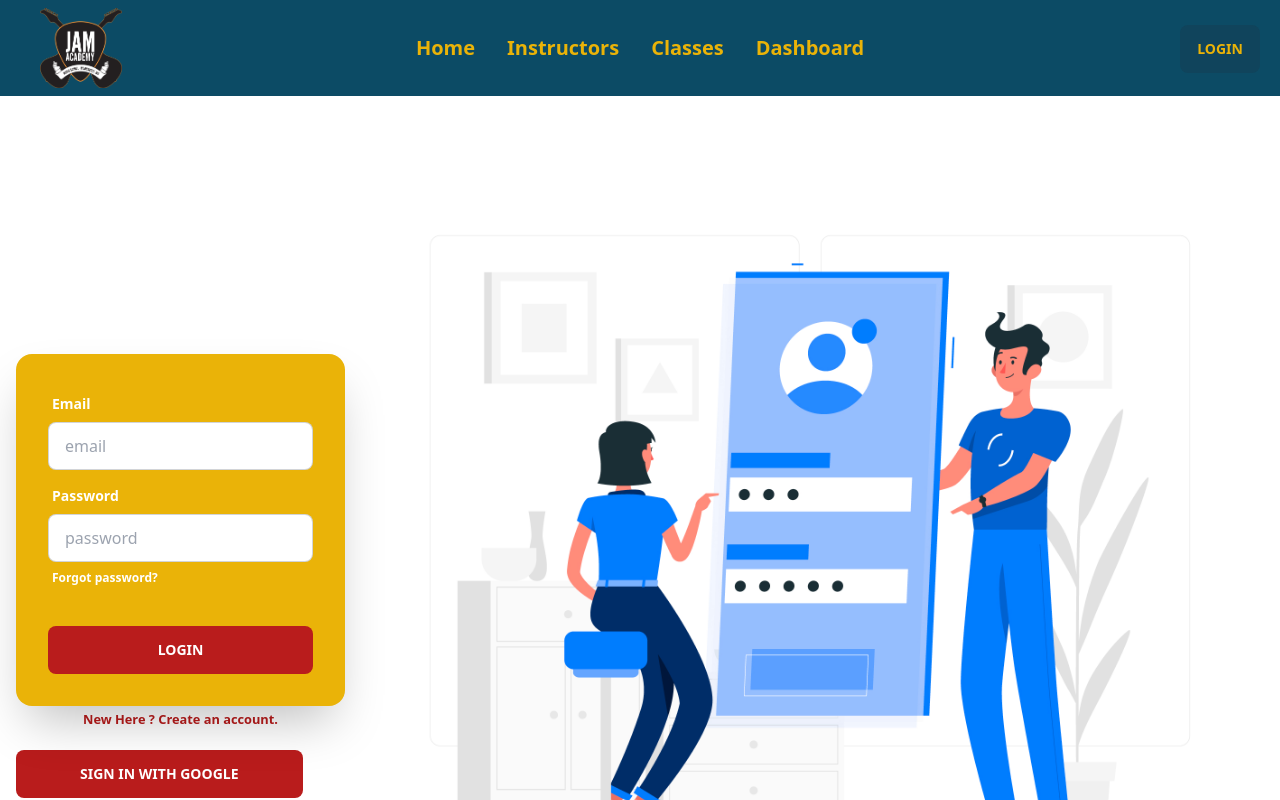
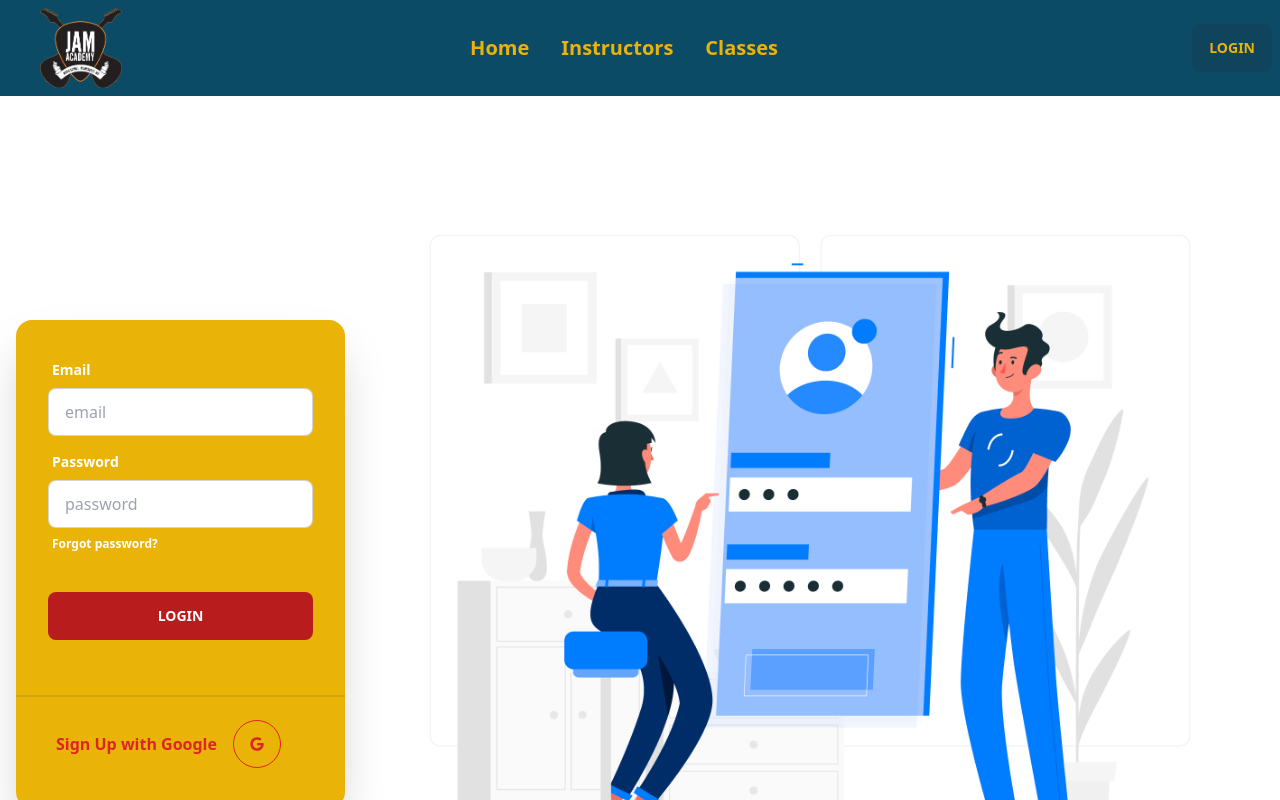
Before and after one commit to developerrahi98/summer-camp-client, a React (Vite) app: page /login in a window 1280 px wide. Shown: the top 800 px of the page. Built offline with nearby package versions, Linux system fonts and the light colour scheme; no server answers.

Commit message:
some bug fixed

```diff
--- a/src/Pages/Login/Login.jsx
+++ b/src/Pages/Login/Login.jsx
@@ -3,21 +3,9 @@ import image from "../../assets/Login/4957136.jpg";
 import { AuthContext } from "../../Providers/AuthProvider";
 import { Link, useLocation, useNavigate } from "react-router-dom";
 import Swal from "sweetalert2";
-import { app } from "../../Firebase/Firebase.config";
-import { GoogleAuthProvider, signInWithPopup } from "firebase/auth";
-import { getAuth } from "firebase/auth";
+import SocialLogin from "../SocialLogin/SocialLogin";
 
 const Login = () => {
-  const auth = getAuth(app);
-  const provider = new GoogleAuthProvider();
-  const handleGoogleSignIn = () => {
-    signInWithPopup(auth, provider)
-    .then(result => {
-        const user = result.user;
-        console.log(user);
-    })
-    .catch(err => {console.log(err);})
-  }
   const { signIn } = useContext(AuthContext);
   const navigate = useNavigate();
   const location = useLocation();
@@ -91,17 +79,15 @@ const Login = () => {
                 />
               </div>
             </form>
+            <div className="mb-10 text-red-600 font-bold">
+              <SocialLogin></SocialLogin>
+            </div>
           </div>
           <p className="font-bold text-red-700 text-center">
             <small>
               New Here ?<Link to="/signup"> Create an account.</Link>
             </small>
           </p>
-          <div className="mt-5">
-            <button onClick={handleGoogleSignIn} className="btn btn-active bg-red-700 border-0 text-white  px-16">
-              Sign In with Google
-            </button>
-          </div>
         </div>
       </div>
     </div>
--- a/src/Pages/Shared/Navbar/Navbar.jsx
+++ b/src/Pages/Shared/Navbar/Navbar.jsx
@@ -3,9 +3,9 @@ import logo from "../../../assets/Logo/NicePng_music-logo-png_1173833.png";
 import { useContext } from "react";
 import { AuthContext } from "../../../Providers/AuthProvider";
 
-
 const Navbar = () => {
   const { user, logOut } = useContext(AuthContext);
+  console.log(user);
 
   const handleLogOut = () => {
     logOut()
@@ -19,13 +19,13 @@ const Navbar = () => {
         <Link to="/">Home</Link>
       </li>
       <li>
-        <Link to='/instructor'>Instructors</Link>
+        <Link to="/instructor">Instructors</Link>
       </li>
       <li>
-        <Link to='/classes'>Classes</Link>
+        <Link to="/classes">Classes</Link>
       </li>
       <li>
-        <Link to="/dashboard/mycart">Dashboard</Link>
+        {user ? <Link to="/dashboard/mycart">Dashboard</Link> : <span></span>}
       </li>
     </>
   );
@@ -62,22 +62,30 @@ const Navbar = () => {
         <ul className="menu menu-horizontal px-1 text-xl">{navbarItems}</ul>
       </div>
       <div className="navbar-end">
-        <div className="dropdown dropdown-end mr-7">
-          <label tabIndex={0} className="btn btn-ghost btn-circle avatar">
+        <div>
           {user ? (
             <>
+              <div className="flex gap-2">
+                <label tabIndex={0} className="btn btn-ghost btn-circle avatar">
                   <div className="w-10 rounded-full">
-                  <button onClick={handleLogOut} className="btn btn-ghost">
-                    <img />
+                    <img src="/images/stock/photo-1534528741775-53994a69daeb.jpg" />
+                  </div>
+                </label>
+                <button
+                  onClick={handleLogOut}
+                  className="btn btn-active btn-ghost"
+                >
+                  <Link to="/login">Log Out</Link>
                 </button>
               </div>
             </>
           ) : (
             <>
-                <button className="btn btn-active btn-ghost"><Link to="/login">Login</Link></button>
+              <button className="btn btn-active btn-ghost">
+                <Link to="/login">Login</Link>
+              </button>
             </>
           )}
-          </label>
         </div>
       </div>
     </div>
--- a/src/Pages/SignUp/SignUp.jsx
+++ b/src/Pages/SignUp/SignUp.jsx
@@ -2,25 +2,12 @@ import { useContext } from "react";
 import image from "../../assets/Login/istockphoto-1303860322-612x612.jpg";
 import { useForm } from "react-hook-form";
 import { AuthContext } from "../../Providers/AuthProvider";
-import { useNavigate } from "react-router-dom";
-import { GoogleAuthProvider, signInWithPopup } from "firebase/auth";
-import { getAuth } from "firebase/auth";
-import { app } from "../../Firebase/Firebase.config";
+import { Link, useNavigate } from "react-router-dom";
 import Swal from "sweetalert2";
+import { FaGoogle } from "react-icons/fa";
+import SocialLogin from "../SocialLogin/SocialLogin";
 
 const SignUp = () => {
-  const auth = getAuth(app);
-  const provider = new GoogleAuthProvider();
-  const handleGoogleSignIn = () => {
-    signInWithPopup(auth, provider)
-      .then((result) => {
-        const user = result.user;
-        console.log(user);
-      })
-      .catch((err) => {
-        console.log(err);
-      });
-  };
   const { createUser, updateUser } = useContext(AuthContext);
   const navigate = useNavigate();
   const {
@@ -155,6 +142,25 @@ const SignUp = () => {
                   </p>
                 )}
               </div>
+              <div className="form-control">
+                <label className="label">
+                  <span className="label-text text-white font-bold">
+                   Confirm Password
+                  </span>
+                </label>
+                <input
+                  type="password"
+                  placeholder="confirm password"
+                  name="confirmPassword"
+                  className="input input-bordered bg-white"
+                  {...register("password", {
+                    required: true,
+                  })}
+                />
+                {errors.password?.type === "required" && (
+                  <p className="text-red-600">Password is required</p>
+                )}
+              </div>
               <div className="form-control mt-6 ">
                 <input
                   className="btn bg-red-700 border-0 text-white font-bold"
@@ -163,15 +169,15 @@ const SignUp = () => {
                 />
               </div>
             </form>
+            <div className=" text-red-600 mb-10 font-bold">
+              <SocialLogin></SocialLogin>
+            </div>
           </div>
-          <div className="mt-5">
-            <button
-              onClick={handleGoogleSignIn}
-              className="btn btn-active bg-red-700 border-0 text-white  px-16"
-            >
-              Sign Up with Google
-            </button>
-          </div>
+          <p className="font-bold text-red-700 text-center">
+            <small>
+              <Link to="/login">Already have an account login.</Link>
+            </small>
+          </p>
         </div>
       </div>
     </div>
--- /dev/null
+++ b/src/Pages/SocialLogin/SocialLogin.jsx
@@ -0,0 +1,34 @@
+import { useContext } from "react";
+import { FaGoogle } from "react-icons/fa";
+import { AuthContext } from "../../Providers/AuthProvider";
+import { useLocation, useNavigate } from "react-router-dom";
+
+const SocialLogin = () => {
+  const { googleSignIn } = useContext(AuthContext);
+  const navigate = useNavigate();
+  const location = useLocation();
+  const from = location.state?.from?.pathname || "/";
+  const handleGoogleSignIn = () => {
+    googleSignIn().then((result) => {
+      const loggedInUser = result.user;
+      console.log(loggedInUser);
+      navigate(from, { replace: true });
+    });
+  };
+  return (
+    <div>
+      <div className="divider"></div>
+      <div className="flex items-center gap-4 ml-10">
+        <p> Sign Up with Google</p>
+        <button
+          onClick={handleGoogleSignIn}
+          className="btn btn-circle btn-outline text-red-600"
+        >
+          <FaGoogle></FaGoogle>
+        </button>
+      </div>
+    </div>
+  );
+};
+
+export default SocialLogin;
--- a/src/Providers/AuthProvider.jsx
+++ b/src/Providers/AuthProvider.jsx
@@ -1,5 +1,5 @@
 import { createContext, useEffect, useState} from "react";
-import { GoogleAuthProvider, createUserWithEmailAndPassword, getAuth, onAuthStateChanged, signInWithEmailAndPassword, signOut, updateProfile } from "firebase/auth"
+import { GoogleAuthProvider, createUserWithEmailAndPassword, getAuth, onAuthStateChanged, signInWithEmailAndPassword, signInWithPopup, signOut, updateProfile } from "firebase/auth"
 import { app } from "../Firebase/Firebase.config";
 
 
@@ -14,6 +14,9 @@ const auth = getAuth(app)
 const AuthProvider = ({children}) => {
     const [user,setUser] = useState(null)
     const [loading,setLoading]=useState(true)
+
+    const googleProvider = new GoogleAuthProvider();
+
     const createUser =(email, password)=>{
         setLoading(true)
         return createUserWithEmailAndPassword(auth,email,password)
@@ -27,6 +30,12 @@ const AuthProvider = ({children}) => {
         setLoading(true)
         return signInWithEmailAndPassword(auth, email,password)
     }
+
+    const googleSignIn = ()=>{
+        setLoading(true)
+        return signInWithPopup(auth, googleProvider)
+    }
+
     const logOut =()=>{
         setLoading(true)
         return signOut(auth)
@@ -47,6 +56,7 @@ const AuthProvider = ({children}) => {
         loading,
         createUser,
         signIn,
+        googleSignIn,
         logOut,
         updateUser
     }
```
Lines whose indentation alone changed are shown as unchanged.
